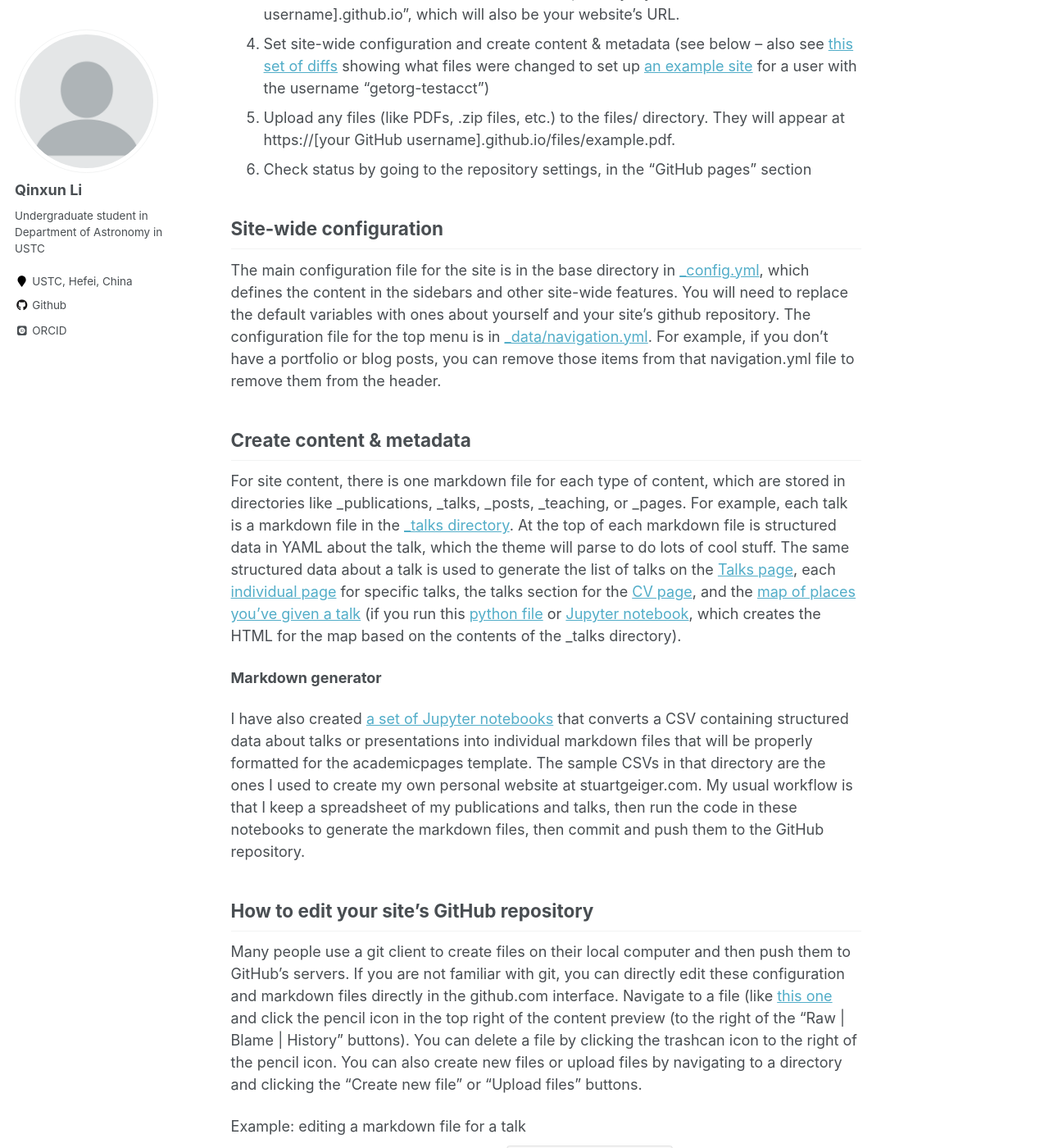
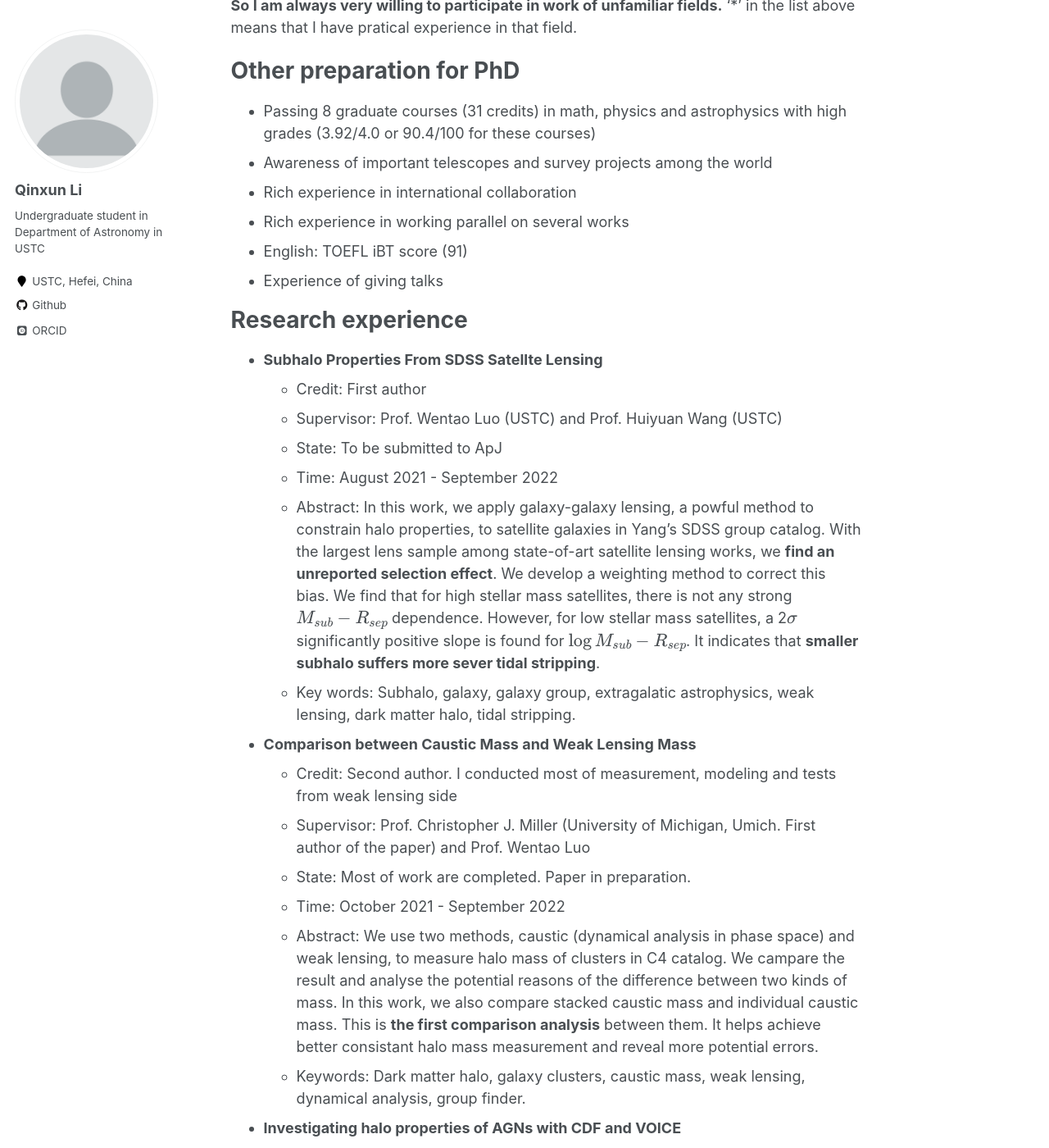
Before and after one commit to qxli2333/qxli2333.github.io, a Jekyll site: the page built from _pages/about.md, in a window 1280 px wide and 1400 px high, scrolled down 1209 px. Shown: the whole window at 82% size. Built offline with Jekyll 4.4.1, drawn with Linux system fonts in a browser that asks for light colours; some web fonts are replaced; formulas are drawn with MathJax 3; some of the changed text lies outside the part shown.

Commit message:
modified:   _pages/about.md 	modified:   _pages/cv.md

```diff
--- a/_pages/about.md
+++ b/_pages/about.md
@@ -1,6 +1,6 @@
 ---
 permalink: /
-title: "academicpages is a ready-to-fork GitHub Pages template for academic personal websites"
+title: "About me"
 excerpt: "About me"
 author_profile: true
 redirect_from:
@@ -8,43 +8,95 @@ redirect_from:
   - /about.html
 ---
 
-This is the front page of a website that is powered by the [academicpages template](https://github.com/academicpages/academicpages.github.io) and hosted on GitHub pages. [GitHub pages](https://pages.github.com) is a free service in which websites are built and hosted from code and data stored in a GitHub repository, automatically updating when a new commit is made to the respository. This template was forked from the [Minimal Mistakes Jekyll Theme](https://mmistakes.github.io/minimal-mistakes/) created by Michael Rose, and then extended to support the kinds of content that academics have: publications, talks, teaching, a portfolio, blog posts, and a dynamically-generated CV. You can fork [this repository](https://github.com/academicpages/academicpages.github.io) right now, modify the configuration and markdown files, add your own PDFs and other content, and have your own site for free, with no ads! An older version of this template powers my own personal website at [stuartgeiger.com](http://stuartgeiger.com), which uses [this Github repository](https://github.com/staeiou/staeiou.github.io).
+Hello! My name is Qinxun Li (李秦埙). Currently I am an undergraduate student from University of Science and Technology of China (USTC). My major is **astronomy**. Now I am visiting University of Michigan and working with Prof. Christopher Miller.
 
-A data-driven personal website
+I will get my bachelor degree on July 2023. Now I am looking for PhD position to continue my education and research.
+
+Skills
 ======
-Like many other Jekyll-based GitHub Pages templates, academicpages makes you separate the website's content from its form. The content & metadata of your website are in structured markdown files, while various other files constitute the theme, specifying how to transform that content & metadata into HTML pages. You keep these various markdown (.md), YAML (.yml), HTML, and CSS files in a public GitHub repository. Each time you commit and push an update to the repository, the [GitHub pages](https://pages.github.com/) service creates static HTML pages based on these files, which are hosted on GitHub's servers free of charge.
+* Galaxy-galaxy Signal Measurement and Modeling
+  * Familiar with most of popular weak lensing shape catalogs: SDSS, Decals, KiDS, UNIONS, DES and HSC.
+  * Rich experience in using different measurement pipelines.
+  * Rich experience to construct different ESD model according to physics.
+  * Awareness of main errors of galaxy-galaxy lensing.
+* Extract data from `.fits`, `.hdf5` and ASCII table.
+  * Especially for catalog data
+* MCMC model fitting
+* Plot figures with `matplotlib`.
 
-Many of the features of dynamic content management systems (like Wordpress) can be achieved in this fashion, using a fraction of the computational resources and with far less vulnerability to hacking and DDoSing. You can also modify the theme to your heart's content without touching the content of your site. If you get to a point where you've broken something in Jekyll/HTML/CSS beyond repair, your markdown files describing your talks, publications, etc. are safe. You can rollback the changes or even delete the repository and start over -- just be sure to save the markdown files! Finally, you can also write scripts that process the structured data on the site, such as [this one](https://github.com/academicpages/academicpages.github.io/blob/master/talkmap.ipynb) that analyzes metadata in pages about talks to display [a map of every location you've given a talk](https://academicpages.github.io/talkmap.html).
+Research Interest
+======
+- Galaxy formation and evolution (*)
+- Gravitational lensing (*)
+- Galaxy clusters (*)
+- Large scale structure
+- Data mining in astrophysics
+- Cosmological constraint from large scale structure (*)
+- Cosmological simulation
+- Coevolution of supermassive black holes and galaxies (and dark matter halo)
+- Pipeline of image survey
+- More ......
 
-Getting started
+I am only a beginner in astronomy and astrophysics with pratical experience in few fields. **So I am always very willing to participate in work of unfamiliar fields.** '*' in the list above means that I have pratical experience in that field.
+
+Other preparation for PhD
 ======
-1. Register a GitHub account if you don't have one and confirm your e-mail (required!)
-1. Fork [this repository](https://github.com/academicpages/academicpages.github.io) by clicking the "fork" button in the top right.
-1. Go to the repository's settings (rightmost item in the tabs that start with "Code", should be below "Unwatch"). Rename the repository "[your GitHub username].github.io", which will also be your website's URL.
-1. Set site-wide configuration and create content & metadata (see below -- also see [this set of diffs](http://archive.is/3TPas) showing what files were changed to set up [an example site](https://getorg-testacct.github.io) for a user with the username "getorg-testacct")
-1. Upload any files (like PDFs, .zip files, etc.) to the files/ directory. They will appear at https://[your GitHub username].github.io/files/example.pdf.
-1. Check status by going to the repository settings, in the "GitHub pages" section
+* Passing 8 graduate courses (31 credits) in math, physics and astrophysics with high grades (3.92/4.0 or 90.4/100 for these courses)
+* Awareness of important telescopes and survey projects among the world
+* Rich experience in international collaboration
+* Rich experience in working parallel on several works
+* English: TOEFL iBT score (91)
+* Experience of giving talks
 
-Site-wide configuration
-------
-The main configuration file for the site is in the base directory in [_config.yml](https://github.com/academicpages/academicpages.github.io/blob/master/_config.yml), which defines the content in the sidebars and other site-wide features. You will need to replace the default variables with ones about yourself and your site's github repository. The configuration file for the top menu is in [_data/navigation.yml](https://github.com/academicpages/academicpages.github.io/blob/master/_data/navigation.yml). For example, if you don't have a portfolio or blog posts, you can remove those items from that navigation.yml file to remove them from the header.
 
-Create content & metadata
-------
-For site content, there is one markdown file for each type of content, which are stored in directories like _publications, _talks, _posts, _teaching, or _pages. For example, each talk is a markdown file in the [_talks directory](https://github.com/academicpages/academicpages.github.io/tree/master/_talks). At the top of each markdown file is structured data in YAML about the talk, which the theme will parse to do lots of cool stuff. The same structured data about a talk is used to generate the list of talks on the [Talks page](https://academicpages.github.io/talks), each [individual page](https://academicpages.github.io/talks/2012-03-01-talk-1) for specific talks, the talks section for the [CV page](https://academicpages.github.io/cv), and the [map of places you've given a talk](https://academicpages.github.io/talkmap.html) (if you run this [python file](https://github.com/academicpages/academicpages.github.io/blob/master/talkmap.py) or [Jupyter notebook](https://github.com/academicpages/academicpages.github.io/blob/master/talkmap.ipynb), which creates the HTML for the map based on the contents of the _talks directory).
+Research experience
+======
+* **Subhalo Properties From SDSS Satellte Lensing**
+  * Credit: First author
+  * Supervisor: Prof. Wentao Luo (USTC) and Prof. Huiyuan Wang (USTC)
+  * State: To be submitted to ApJ
+  * Time: August 2021 - September 2022
+  * Abstract: In this work, we apply galaxy-galaxy lensing, a powful method to constrain halo properties, to satellite galaxies in Yang's SDSS group catalog. With the largest lens sample among state-of-art satellite lensing works, we **find an unreported selection effect**. We develop a weighting method to correct this bias. We find that for high stellar mass satellites, there is not any strong $M_{sub}-R_{sep}$ dependence. However, for low stellar mass satellites, a 2$\sigma$ significantly positive slope is found for $\log M_{sub}-R_{sep}$. It indicates that **smaller subhalo suffers more sever tidal stripping**.
+  * Key words: Subhalo, galaxy, galaxy group, extragalatic astrophysics, weak lensing, dark matter halo, tidal stripping.
 
-**Markdown generator**
+* **Comparison between Caustic Mass and Weak Lensing Mass**
+  * Credit: Second author. I conducted most of measurement, modeling and tests from weak lensing side
+  * Supervisor: Prof. Christopher J. Miller (University of Michigan, Umich. First author of the paper) and Prof. Wentao Luo
+  * State: Most of work are completed. Paper in preparation.
+  * Time: October 2021 - September 2022
+  * Abstract: We use two methods, caustic (dynamical analysis in phase space) and weak lensing, to measure halo mass of clusters in C4 catalog. We campare the result and analyse the potential reasons of the difference between two kinds of mass. In this work, we also compare stacked caustic mass and individual caustic mass. This is **the first comparison analysis** between them. It helps achieve better consistant halo mass measurement and reveal more potential errors.
+  * Keywords: Dark matter halo, galaxy clusters, caustic mass, weak lensing, dynamical analysis, group finder.
 
-I have also created [a set of Jupyter notebooks](https://github.com/academicpages/academicpages.github.io/tree/master/markdown_generator
-) that converts a CSV containing structured data about talks or presentations into individual markdown files that will be properly formatted for the academicpages template. The sample CSVs in that directory are the ones I used to create my own personal website at stuartgeiger.com. My usual workflow is that I keep a spreadsheet of my publications and talks, then run the code in these notebooks to generate the markdown files, then commit and push them to the GitHub repository.
+* **Investigating halo properties of AGNs with CDF and VOICE**
+  * Credit: First author
+  * Supervisor: Prof. Wentao Luo & Prof. Huiyuan Wang
+  * Time: October 2021 -
+  * State: **Data access proposal approved**. Still working.
+  * Abstract: VOICE is a deep field optical image survey with VST. It covers the region of Chandra Deep Field (CDF) survey. We use shape catalog of VOICE to investigate halo properties of AGNs and X-ray galaxies in CDF 7ms catalog.
 
-How to edit your site's GitHub repository
-------
-Many people use a git client to create files on their local computer and then push them to GitHub's servers. If you are not familiar with git, you can directly edit these configuration and markdown files directly in the github.com interface. Navigate to a file (like [this one](https://github.com/academicpages/academicpages.github.io/blob/master/_talks/2012-03-01-talk-1.md) and click the pencil icon in the top right of the content preview (to the right of the "Raw | Blame | History" buttons). You can delete a file by clicking the trashcan icon to the right of the pencil icon. You can also create new files or upload files by navigating to a directory and clicking the "Create new file" or "Upload files" buttons.
+* **$M_{halo}-M_{BH}$ Relation from Weak Lensing**
+  * Credit: First author
+  * Supervisor: Prof. Martin Kilbinger (CEA) & Prof. Wentao Luo
+  * Time: July 2022 -
+  * State: **Data access proposal approved**. Primary results got, still testing.
+  * Abstract: $M_{halo}-M_{BH}$ relation has been discussed since Ferrarese (2002). It provides clues to reveal the coevolution of supermassive black holes and their host galaxies and how the environment affects the growth of supermassive black holes. There are several works on it with halo mass from galaxy clustering, globular clusters dynamics and rotation curves. We use galaxy-galaxy lensing to calibrate this relation. With virial $M_{BH}$ from Liu's and Shen's AGN catalogs and KiDS1000 and UNIONS shape catalog, we obtain **the first direct measurement to $M_{halo}-M_{BH}$ relation**. Our result is roughly consistant with illustrisTNG.
 
-Example: editing a markdown file for a talk
-![Editing a markdown file for a talk](/images/editing-talk.png)
+* **Subhalo Scaling Relation from Weak Lensing Observation**
+  * Credit: First author
+  * Supervisor: Prof. Wentao Luo, Prof. Huiyuan Wang and Prof. Houjun Mo
+  * Time: July 2022 -
+  * State: In preparation
+  * Abstract: We combine data from several weak lensing survey to constrain parameters of subhalo-to-stellar mass relation.
 
-For more info
-------
-More info about configuring academicpages can be found in [the guide](https://academicpages.github.io/markdown/). The [guides for the Minimal Mistakes theme](https://mmistakes.github.io/minimal-mistakes/docs/configuration/) (which this theme was forked from) might also be helpful.
+* **Dark energy properties constrain from KiDS Shear Ratio Test**
+  * Credit: First contributor .
+  * Supervisor: Prof. Matin Kilbinger and Prof. Wentao Luo
+  * Time: March 2023 -
+  * State: In preparation
+  * Abstract: With well calibrated KiDS1000 photometric redshift distribution, we are trying to constrain cosmological parameters from shear ratio test.
+
+Research Superiors
+======
+My research supervisors now are [Prof. Wentao Luo (罗文涛)](https://www.researchgate.net/profile/Wentao-Luo) and [Prof. Huiyuan Wang (王慧元)](http://staff.ustc.edu.cn/~whywang/). Prof. Luo is an expert in weak gravitational lensing. He is a active member of [HSC](https://www.subarutelescope.org/Observing/Instruments/HSC/index.html) and [WFST](http://wfst.ustc.edu.cn/main.htm). Prof. Wang is famous for his work on tidal field reconstrution from SDSS and constrain simulation project [ELUCID](https://weiguangcui.github.io/ELUCID/). They are guiding me to the right way to become an astrophysicist.
+
+Prof. Christopher J. Miller and Prof. Martin Kilbinger are my co-supervisors. I also learn a lot from collaboration with them. Prof. Miller guides me to investigate properties of galaxy clusters.
```
Also changed, not shown: _pages/cv.md (+1 -0 lines).
